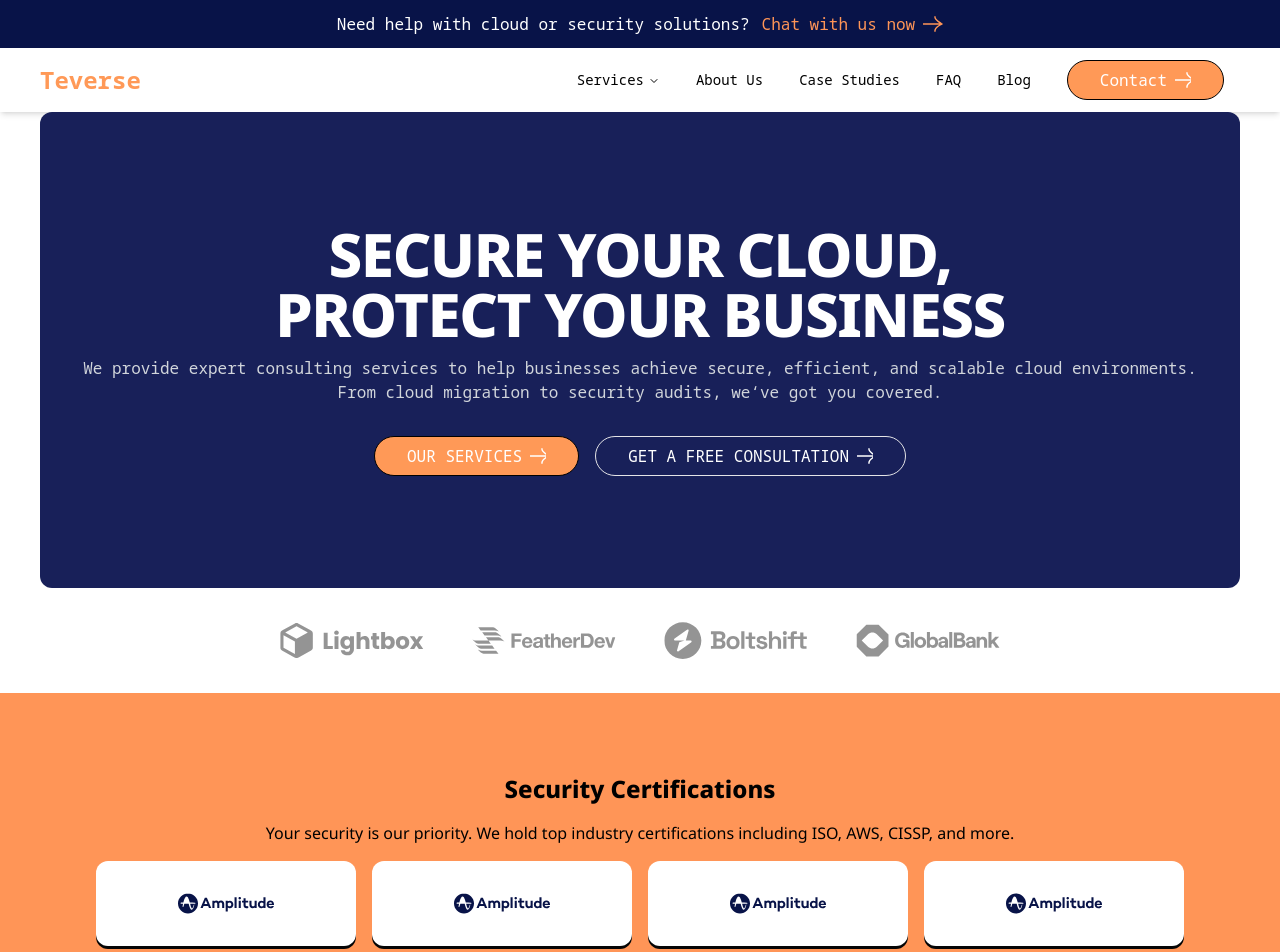
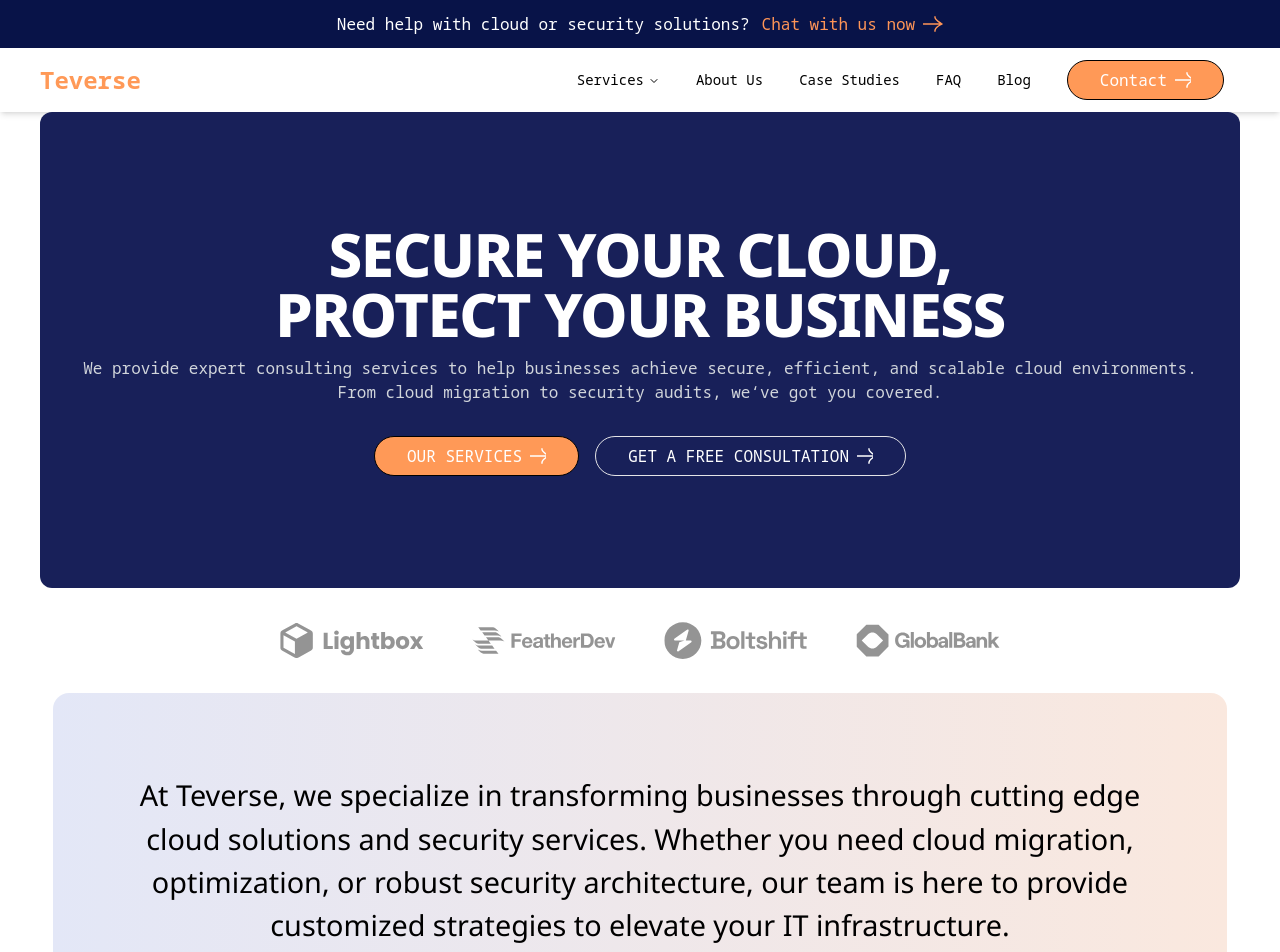
Before and after one commit to Lukman10a/web-agency, a Next.js app: page / in a window 1280 px wide. Shown: the top 952 px of the page. Built offline with nearby package versions, Linux system fonts and the light colour scheme.

Commit message:
moved button to shared

```diff
--- a/src/components/hero.tsx
+++ b/src/components/hero.tsx
@@ -1,5 +1,5 @@
 import React, { Fragment } from "react";
-import { Button } from "./ui/button";
+import { Button } from "./shared/button";
 import Link from "next/link";
 import ArrowIcon from "./icons/arrow";
 import lightbox from "../../public/images/lightbox.svg";
--- a/src/components/home-card.tsx
+++ b/src/components/home-card.tsx
@@ -1,7 +1,7 @@
 import Image from "next/image";
 import React from "react";
 import Link from "next/link";
-import { Button } from "./ui/button";
+import { Button } from "./shared/button";
 import ArrowIcon from "./icons/arrow";
 
 type HomeCardProps = {
--- a/src/components/navbar.tsx
+++ b/src/components/navbar.tsx
@@ -8,7 +8,7 @@ import {
   NavigationMenuTrigger,
   navigationMenuTriggerStyle,
 } from "./ui/navigation-menu";
-import { Button } from "./ui/button";
+import { Button } from "./shared/button";
 import ArrowIcon from "./icons/arrow";
 
 const services = [
--- a/src/components/why-choose-us.tsx
+++ b/src/components/why-choose-us.tsx
@@ -9,7 +9,7 @@ import featherdev from "../../public/images/featherdev.svg";
 import boltshift from "../../public/images/boltshift.svg";
 import globalbank from "../../public/images/globalbank.svg";
 import ArrowIcon from "./icons/arrow";
-import { Button } from "./ui/button";
+import { Button } from "./shared/button";
 
 const benefits = [
   {
--- a/src/pages/index.tsx
+++ b/src/pages/index.tsx
@@ -3,14 +3,12 @@ import SecurityCertifications from "@/components/certifications";
 import Hero from "@/components/hero";
 import Testimonials from "@/components/what-client";
 import FAQSection from "@/components/FAQ";
-
 import WhyChooseUs from "@/components/why-choose-us";
 
 export default function Home() {
   return (
     <main className="flex flex-col gap-8">
       <Hero />
-      <SecurityCertifications />
       <BusinessOffer />
       <WhyChooseUs />
       <SecurityCertifications />
```
Also changed, not shown: src/components/shared/button.tsx (renamed from src/components/ui/button.tsx).
